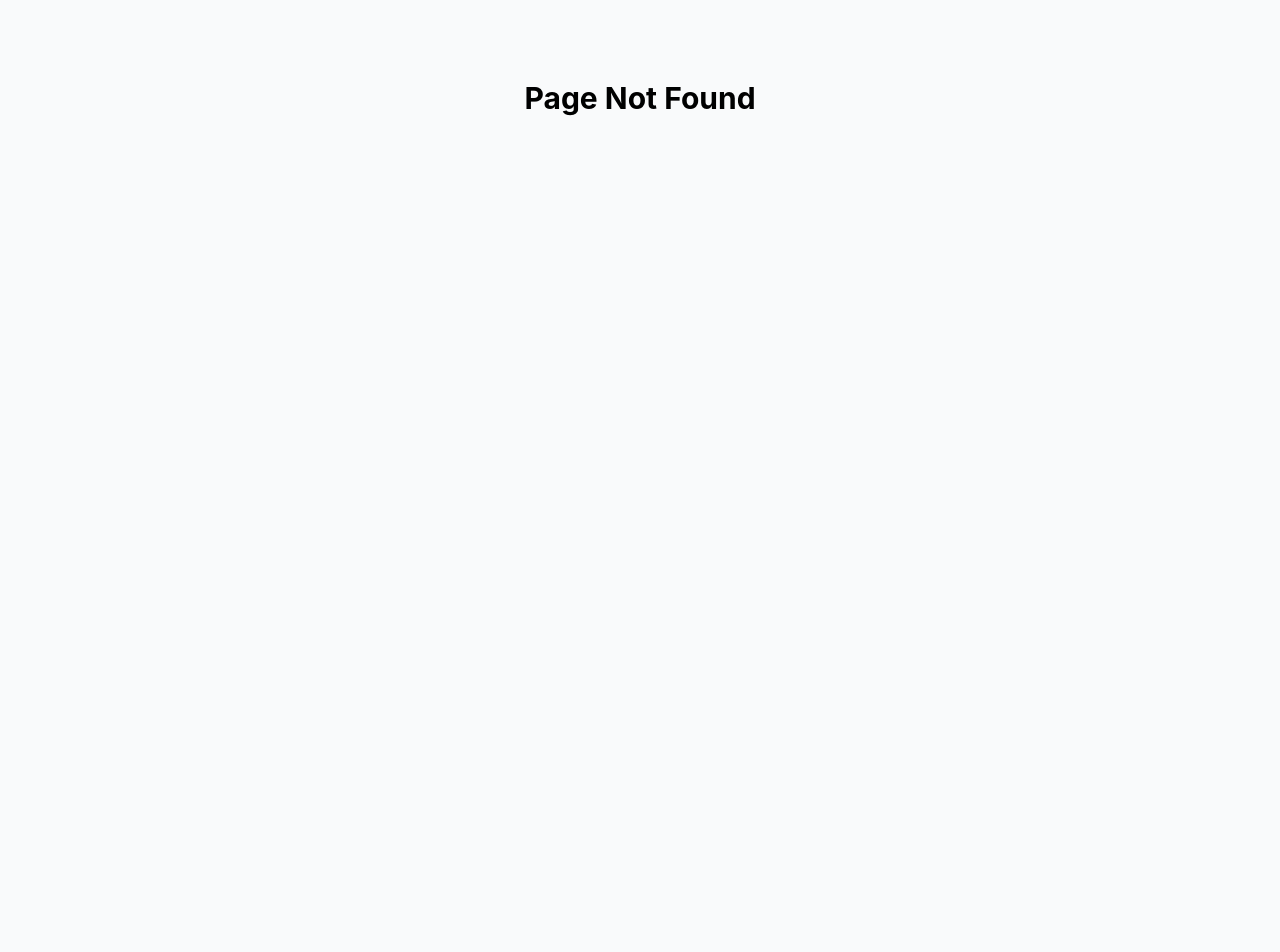
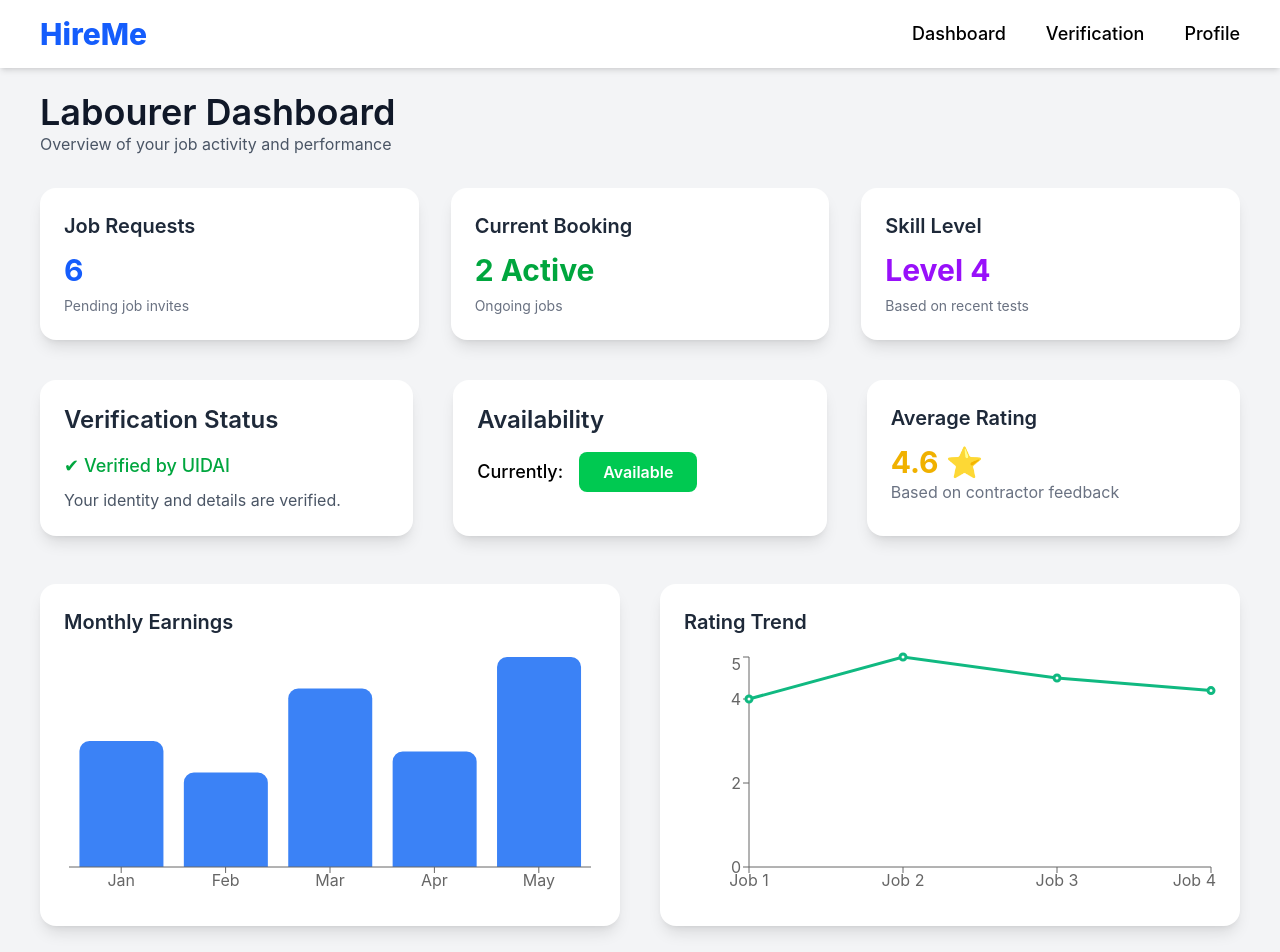
Before and after one commit to Jeet2202/HireMe, a React (Vite) app in the folder frontend/web1/: page /labour/dashboard in a window 1280 px wide. Before the commit this address had no page. Shown: the top 952 px of the page. Before the commit the page ends 800 px from the top, so only its background shows below. Built offline with nearby package versions, Linux system fonts and the light colour scheme.

Commit message:
labour dashboard

```diff
--- a/frontend/web1/src/App.jsx
+++ b/frontend/web1/src/App.jsx
@@ -6,6 +6,7 @@ import ForgotPassword from "./pages/common/ForgotPassword";
 import UserSelection from "./pages/common/UserSelection";
 import ContractorDashboard from "./pages/Contractor/ContractorDashboard";
 import ContractorProfile from "./pages/Contractor/ContractorProfile";
+import LabourerDashboard from "./pages/Labourer/LabourerDashboard";
 
 export default function App() {
   return (
@@ -20,6 +21,7 @@ export default function App() {
         <Route path="/select-role" element={<UserSelection />} />
         <Route path="/contractor-dashboard" element={<ContractorDashboard />}/>
         <Route path="/contractor/profile" element={<ContractorProfile />} />
+        <Route path="/labour/dashboard" element={<LabourerDashboard />} />
 
 
         {/* 404 */}
--- a/frontend/web1/src/pages/Labourer/LabourerDashboard.jsx
+++ b/frontend/web1/src/pages/Labourer/LabourerDashboard.jsx
@@ -0,0 +1,204 @@
+import React, { useState } from "react";
+import { motion } from "framer-motion";
+import Footer from "../../components/footer";
+import { Link } from "react-router-dom";
+
+// Recharts Imports
+import {
+  BarChart,
+  Bar,
+  XAxis,
+  Tooltip,
+  ResponsiveContainer,
+  LineChart,
+  Line,
+  YAxis,
+} from "recharts";
+
+export default function LabourerDashboard() {
+  const [available, setAvailable] = useState(true);
+
+  // Dummy Data for Charts
+  const earningsData = [
+    { month: "Jan", amount: 1200 },
+    { month: "Feb", amount: 900 },
+    { month: "Mar", amount: 1700 },
+    { month: "Apr", amount: 1100 },
+    { month: "May", amount: 2000 },
+  ];
+
+  const ratingData = [
+    { job: "Job 1", rating: 4 },
+    { job: "Job 2", rating: 5 },
+    { job: "Job 3", rating: 4.5 },
+    { job: "Job 4", rating: 4.2 },
+  ];
+
+  return (
+    <div className="min-h-screen bg-gray-100">
+
+      {/* NAVBAR */}
+      <nav className="flex justify-between items-center px-10 py-4 bg-white shadow-md">
+        <h1 className="text-3xl font-extrabold text-blue-600">HireMe</h1>
+
+        <ul className="flex space-x-10 text-lg font-medium">
+          <li className="hover:text-blue-600 cursor-pointer">
+            <Link to="/labour/dashboard">Dashboard</Link>
+          </li>
+          <li className="hover:text-blue-600 cursor-pointer">
+            <Link to="/labourer/verification">Verification</Link>
+          </li>
+          <li className="hover:text-blue-600 cursor-pointer">
+            <Link to="/labourer/profile">Profile</Link>
+          </li>
+        </ul>
+      </nav>
+
+      {/* HEADER */}
+      <div className="px-10 mt-6">
+        <motion.h2
+          initial={{ opacity: 0, y: -10 }}
+          animate={{ opacity: 1, y: 0 }}
+          className="text-4xl font-semibold text-gray-900"
+        >
+          Labourer Dashboard
+        </motion.h2>
+        <p className="text-gray-600">Overview of your job activity and performance</p>
+      </div>
+
+      {/* TOP CARDS */}
+      <div className="px-10 grid grid-cols-1 md:grid-cols-3 gap-8 mt-8">
+
+        {/* JOB REQUESTS */}
+        <motion.div
+          initial={{ opacity: 0, y: 20 }}
+          animate={{ opacity: 1, y: 0 }}
+          whileHover={{ scale: 1.02 }}
+          className="bg-white p-6 rounded-2xl shadow-lg hover:shadow-xl transition"
+        >
+          <h3 className="text-xl font-semibold text-gray-800">Job Requests</h3>
+          <p className="text-3xl mt-3 font-bold text-blue-600">6</p>
+          <p className="text-gray-500 text-sm mt-2">Pending job invites</p>
+        </motion.div>
+
+        {/* BOOKING STATUS */}
+        <motion.div
+          initial={{ opacity: 0, y: 20 }}
+          animate={{ opacity: 1, y: 0 }}
+          whileHover={{ scale: 1.02 }}
+          className="bg-white p-6 rounded-2xl shadow-lg hover:shadow-xl transition"
+        >
+          <h3 className="text-xl font-semibold text-gray-800">Current Booking</h3>
+          <p className="text-3xl mt-3 font-bold text-green-600">2 Active</p>
+          <p className="text-gray-500 text-sm mt-2">Ongoing jobs</p>
+        </motion.div>
+
+        {/* SKILL LEVEL */}
+        <motion.div
+          initial={{ opacity: 0, y: 20 }}
+          animate={{ opacity: 1, y: 0 }}
+          whileHover={{ scale: 1.02 }}
+          className="bg-white p-6 rounded-2xl shadow-lg hover:shadow-xl transition"
+        >
+          <h3 className="text-xl font-semibold text-gray-800">Skill Level</h3>
+          <p className="text-3xl mt-3 font-bold text-purple-600">Level 4</p>
+          <p className="text-gray-500 text-sm mt-2">Based on recent tests</p>
+        </motion.div>
+
+      </div>
+
+      {/* MIDDLE SECTION */}
+      <div className="px-10 grid grid-cols-1 lg:grid-cols-3 gap-10 mt-10">
+
+        {/* VERIFICATION STATUS */}
+        <motion.div
+          initial={{ opacity: 0, y: 20 }}
+          animate={{ opacity: 1, y: 0 }}
+          whileHover={{ scale: 1.02 }}
+          className="bg-white p-6 rounded-2xl shadow-lg hover:shadow-xl transition"
+        >
+          <h3 className="text-2xl font-semibold text-gray-800">Verification Status</h3>
+          <p className="mt-4 text-lg font-medium text-green-600">✔ Verified by UIDAI</p>
+          <p className="text-gray-600 mt-2">Your identity and details are verified.</p>
+        </motion.div>
+
+        {/* AVAILABILITY */}
+        <motion.div
+          initial={{ opacity: 0, y: 20 }}
+          animate={{ opacity: 1, y: 0 }}
+          whileHover={{ scale: 1.02 }}
+          className="bg-white p-6 rounded-2xl shadow-lg hover:shadow-xl transition"
+        >
+          <h3 className="text-2xl font-semibold text-gray-800">Availability</h3>
+
+          <div className="mt-4 flex items-center space-x-4">
+            <label className="text-lg font-medium">Currently:</label>
+
+            <button
+              onClick={() => setAvailable(!available)}
+              className={`px-6 py-2 rounded-lg text-white font-semibold transition ${
+                available ? "bg-green-500 hover:bg-green-600" : "bg-red-500 hover:bg-red-600"
+              }`}
+            >
+              {available ? "Available" : "Not Available"}
+            </button>
+          </div>
+        </motion.div>
+
+        {/* RATING */}
+        <motion.div
+          initial={{ opacity: 0, y: 20 }}
+          animate={{ opacity: 1, y: 0 }}
+          whileHover={{ scale: 1.02 }}
+          className="bg-white p-6 rounded-2xl shadow-lg hover:shadow-xl transition"
+        >
+          <h3 className="text-xl font-semibold text-gray-800">Average Rating</h3>
+          <p className="text-3xl font-bold mt-3 text-yellow-500">4.6 ⭐</p>
+          <p className="text-gray-500">Based on contractor feedback</p>
+        </motion.div>
+      </div>
+
+      {/* GRAPH SECTION */}
+      <div className="px-10 mt-12 grid grid-cols-1 lg:grid-cols-2 gap-10">
+
+        {/* Earnings Graph */}
+        <motion.div
+          initial={{ opacity: 0, y: 20 }}
+          animate={{ opacity: 1, y: 0 }}
+          whileHover={{ scale: 1.01 }}
+          className="bg-white shadow-lg p-6 rounded-2xl"
+        >
+          <h3 className="text-xl font-semibold text-gray-800 mb-4">Monthly Earnings</h3>
+          <ResponsiveContainer width="100%" height={250}>
+            <BarChart data={earningsData}>
+              <XAxis dataKey="month" />
+              <Tooltip />
+              <Bar dataKey="amount" fill="#3b82f6" radius={[10, 10, 0, 0]} />
+            </BarChart>
+          </ResponsiveContainer>
+        </motion.div>
+
+        {/* Rating Chart */}
+        <motion.div
+          initial={{ opacity: 0, y: 20 }}
+          animate={{ opacity: 1, y: 0 }}
+          whileHover={{ scale: 1.01 }}
+          className="bg-white shadow-lg p-6 rounded-2xl"
+        >
+          <h3 className="text-xl font-semibold text-gray-800 mb-4">Rating Trend</h3>
+          <ResponsiveContainer width="100%" height={250}>
+            <LineChart data={ratingData}>
+              <XAxis dataKey="job" />
+              <YAxis domain={[0, 5]} />
+              <Tooltip />
+              <Line dataKey="rating" stroke="#10b981" strokeWidth={3} />
+            </LineChart>
+          </ResponsiveContainer>
+        </motion.div>
+      </div>
+
+      {/* FOOTER */}
+      <Footer />
+    </div>
+  );
+}
--- a/frontend/web1/src/pages/common/login.jsx
+++ b/frontend/web1/src/pages/common/login.jsx
@@ -15,7 +15,7 @@ export default function Login() {
     labour: {
       email: "labour@test.com",
       password: "labour123",
-      redirect: "/labour-dashboard"
+      redirect: "/labour/dashboard"
     },
     contractor: {
       email: "contractor@test.com",
```
